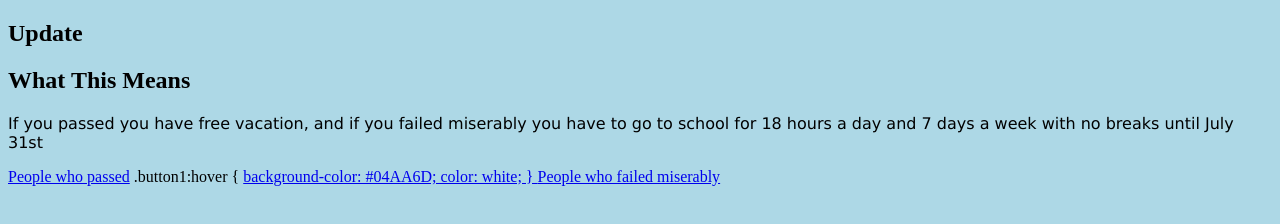
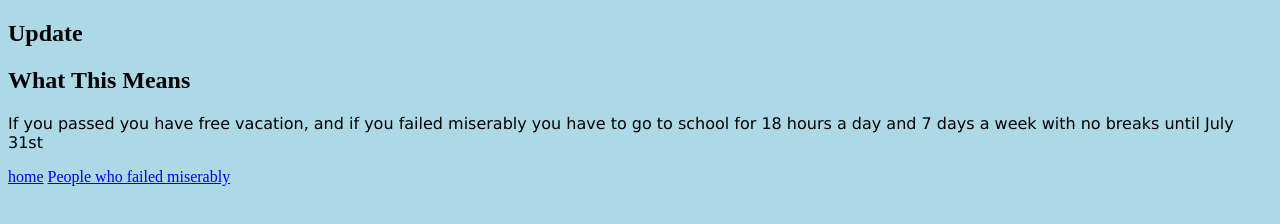
Before and after one commit to Yunschool/lakerifgemidddle, a plain HTML site: page test.html in a window 1280 px wide. Drawn offline with Linux system fonts and the light colour scheme.

Commit message:
Update test.html

```diff
--- a/test.html
+++ b/test.html
@@ -17,12 +17,7 @@
 <h2>What This Means</h2>
 <p>If you passed you have free vacation, and if you failed miserably you have to go to school for 18 hours a day and 7 days a week with no breaks until July 31st</p>
 
-     <a href="https://lakeridgemiddleschoollastdayofschool.vercel.app/passed.html">People who passed</a>
-  .button1:hover {
-       <a href="https://lakeridgemiddleschoollastdayofschool.vercel.app/passed.html"/a>
-  background-color: #04AA6D;
-  color: white;
-}
+<a class="current" href="https://lakeridgemiddleschoollastdayofschool.vercel.app" >home</a>
 
 
            <a href="https://lakeridgemiddleschoollastdayofschool.vercel.app/unpassed.html">People who failed miserably</a>
```
